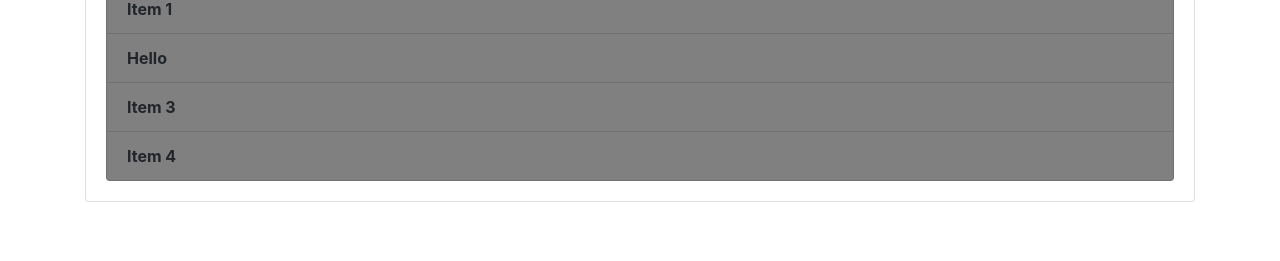
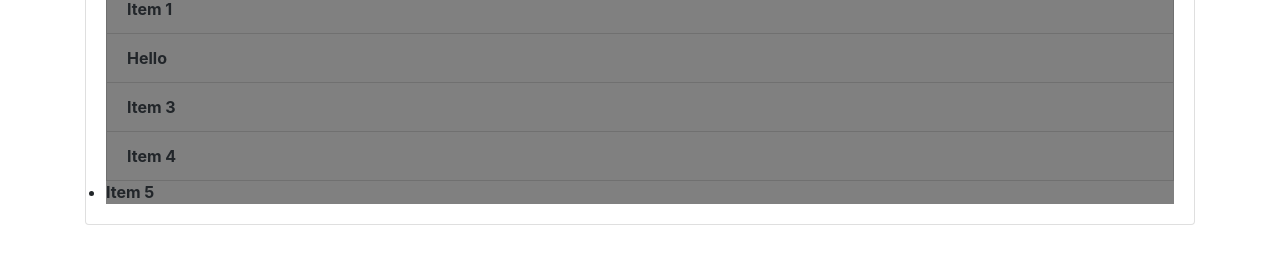
Before and after one commit to PrachiRameshGodase/DOM-1, a plain HTML site: page index.html in a window 1280 px wide. Shown: the part 293-554 px from the top of the page. Drawn offline with nearby package versions, Linux system fonts and the light colour scheme.

Commit message:
Push new

```diff
--- a/dom.js
+++ b/dom.js
@@ -29,7 +29,3 @@ for(let i=0; i<li.length;i++){
     li[i].style.backgroundColor="grey";
     li[i].style.fontWeight="bold";
 }
-// for(let i=0; i<li.length;i++){
-
-//     li[i].style.fontWeight="bold";
-// }
--- a/index.html
+++ b/index.html
@@ -28,6 +28,7 @@
       <li class="list-group-item">Item 2</li>
       <li class="list-group-item">Item 3</li>
       <li class="list-group-item">Item 4</li>
+      <li>Item 5</li>
     </ul>
    </div>
   </div>
```
